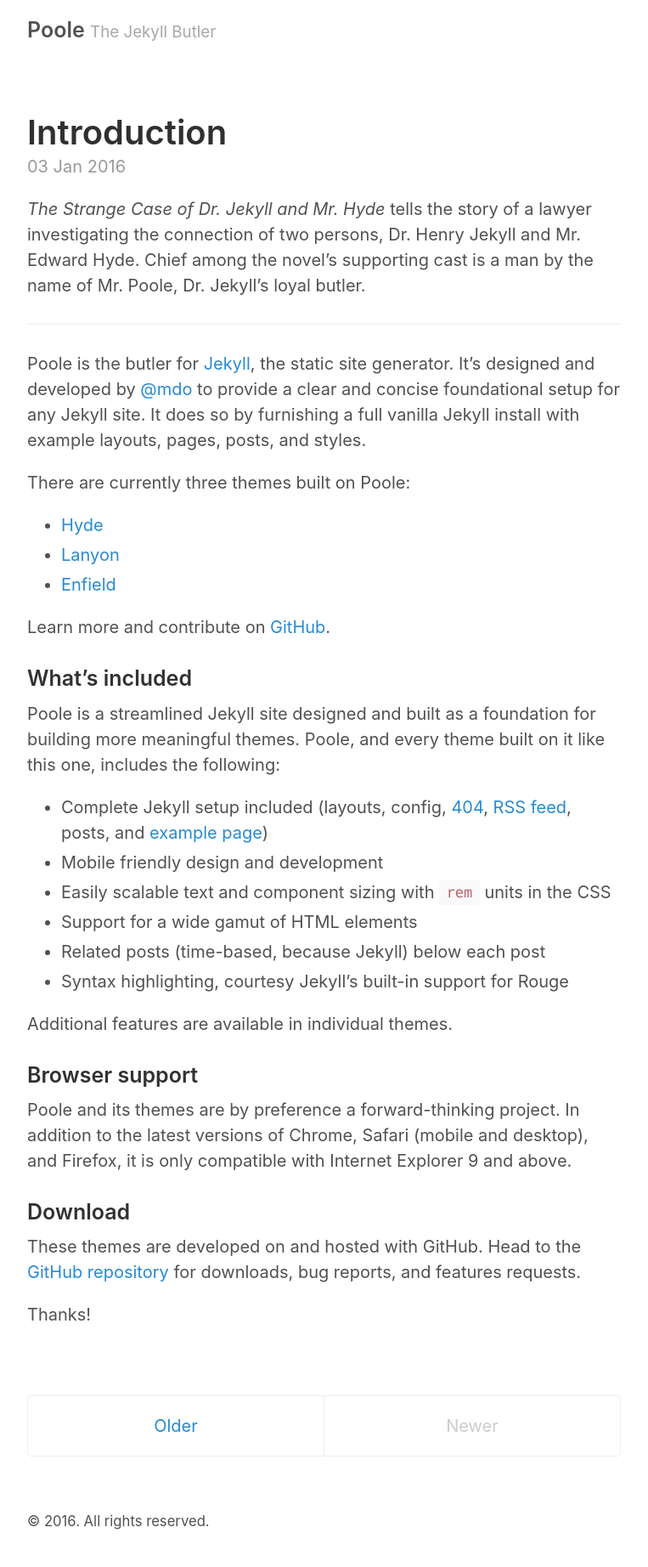
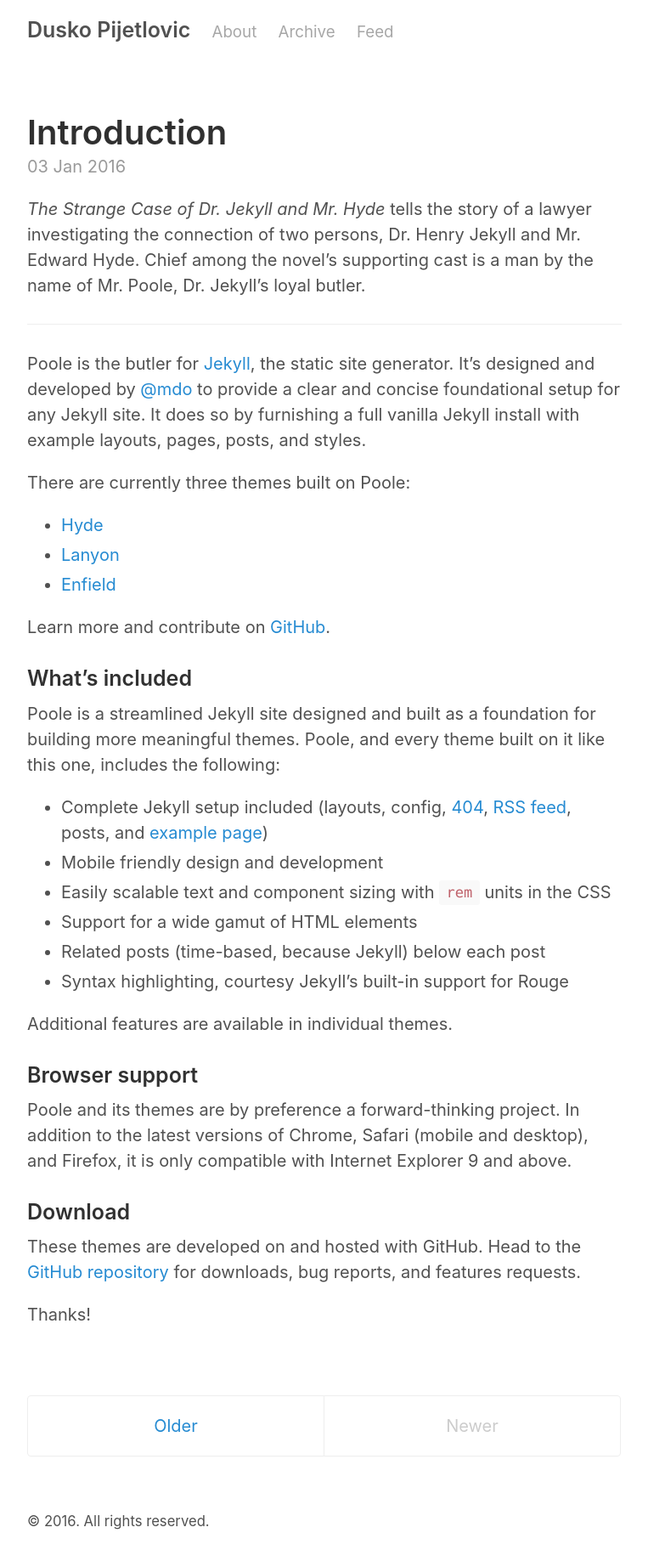
Before and after one commit to duskop/duskop.github.com, a Jekyll site: the page built from index.html, in a window 1280 px wide. Shown: the whole page at 85% size, without its empty margins (258-1021 px from the left). Built offline with Jekyll 4.4.1, drawn with Linux system fonts in a browser that asks for light colours; the list of posts is cut into pages by our own code.

Commit message:
Modified _config.yml and _layouts/default.html

```diff
--- a/_config.yml
+++ b/_config.yml
@@ -2,9 +2,9 @@
 permalink:           pretty
 
 # Setup
-title:               Poole
-tagline:             The Jekyll Butler
-url:                 http://getpoole.com
+title:               Dusko Pijetlovic
+tagline:             Dusko Pijetlovic
+url:                 http://duskopijetlovic.com
 paginate:            1
 baseurl:             ""
 
@@ -17,16 +17,26 @@ sass:
 
 # About/contact
 author:
-  name:              Mark Otto
-  url:               https://twitter.com/mdo
-  email:             markdotto@gmail.com
+  name:              Dusko Pijetlovic
+  url:               http://duskopijetlovic.com
+  email:             dusko@duskopijetlovic.com
 
 # Custom vars
-version:             2.0.0
+version:             1.0.0
 github:
-  repo:              https://github.com/poole/poole
+  repo:              https://duskop.github.io
 
 # Gems
 gems:
   - jekyll-paginate
   - jekyll-gist
+
+# Pages list
+# From:
+#   http://joshualande.com/jekyll-github-pages-poole
+#
+# This is the list of pages to incldue in the header of the website.
+pages_list:
+  About: '/about'
+  Archive: '/archive'
+  Feed: '/atom.xml'
--- a/_layouts/default.html
+++ b/_layouts/default.html
@@ -8,8 +8,11 @@
     <div class="container content">
       <header class="masthead">
         <h3 class="masthead-title">
-          <a href="{{ site.baseurl }}/" title="Home">{{ site.title }}</a>
-          <small>{{ site.tagline }}</small>
+          <a href="/" title="Home">{{ site.title }}</a>
+
+          {% for page in site.pages_list %}
+              &nbsp;&nbsp;&nbsp;<small><a href="{{ page[1]  }}">{{ page[0] }}</a></small>
+          {% endfor %}
         </h3>
       </header>
 
```
